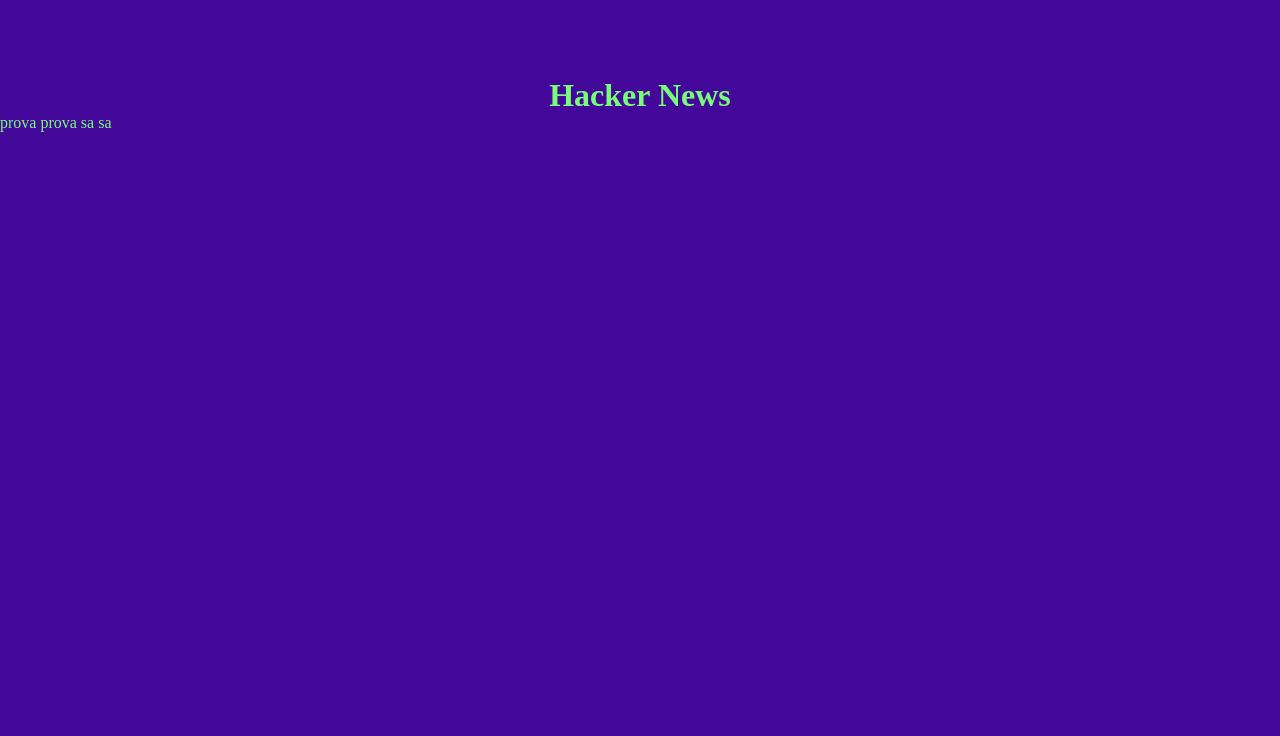
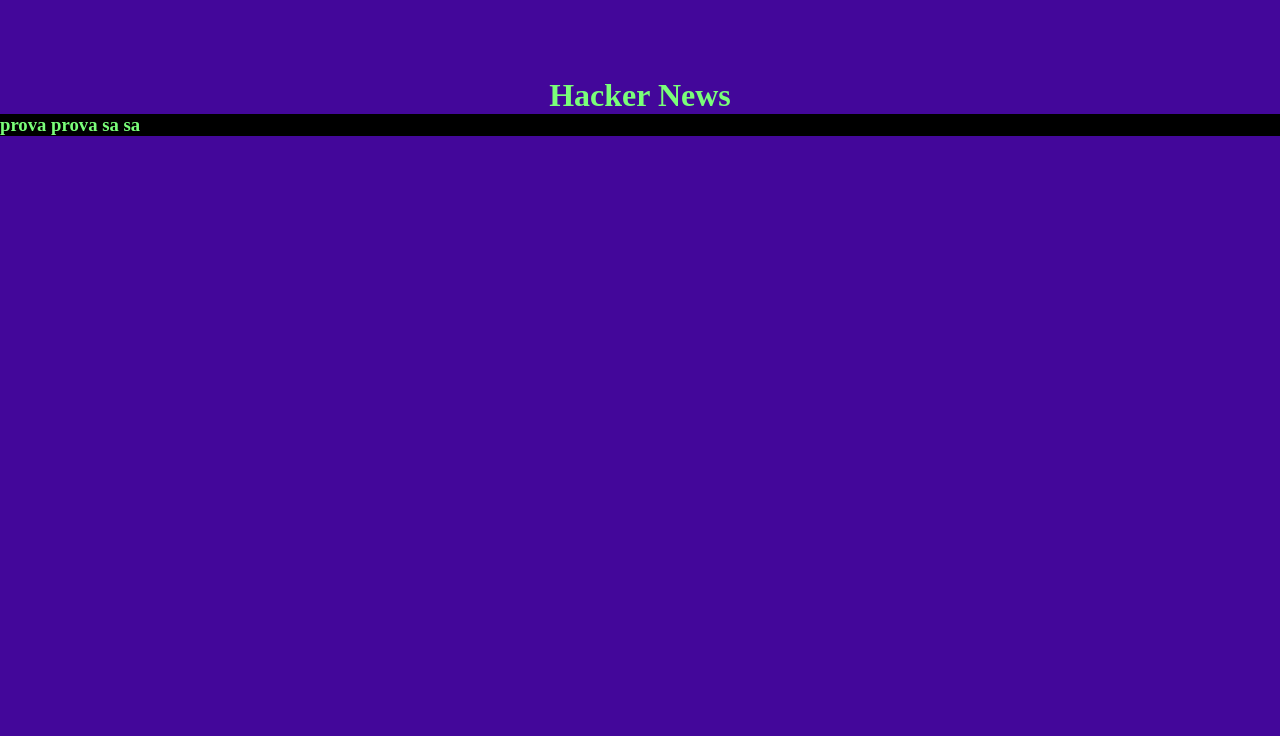
Before and after one commit to Mic-9/JS_Advanced, a plain HTML site: page index.html in a window 1280 px wide. Shown: the top 736 px of the page. Drawn offline with Linux system fonts and the light colour scheme.

Commit message:
frame base pt.2

```diff
--- a/JS/script.js
+++ b/JS/script.js
@@ -1,12 +1,20 @@
 let corpo = document.querySelector("main");
 corpo.setAttribute("id", "corpo");
 
-function NewsFrame() {
-  const frame = document.createElement("p");
+function NewsFrame(classe, div_a) {
+  const frm = document.createElement("div");
+  frm.className = classe;
+
+  const titolo = document.createElement("h3");
+  frm.appendChild(titolo);
   const testo = document.createTextNode("prova prova sa sa");
-  frame.appendChild(testo);
+  titolo.appendChild(testo);
+
+  const link = document.createElement("div");
+  link.className = div_a;
+  frm.appendChild(link);
 
   const corpo = document.getElementById("corpo");
-  corpo.appendChild(frame);
+  corpo.appendChild(frm);
 }
-NewsFrame();
+NewsFrame("frame", "div_a");
--- a/css/style.css
+++ b/css/style.css
@@ -10,6 +10,10 @@
 h1 {
   text-align: center;
   margin-top: 6%;
+}
+
+.frame {
+  background-color: black;
 }
 
 footer {
```
